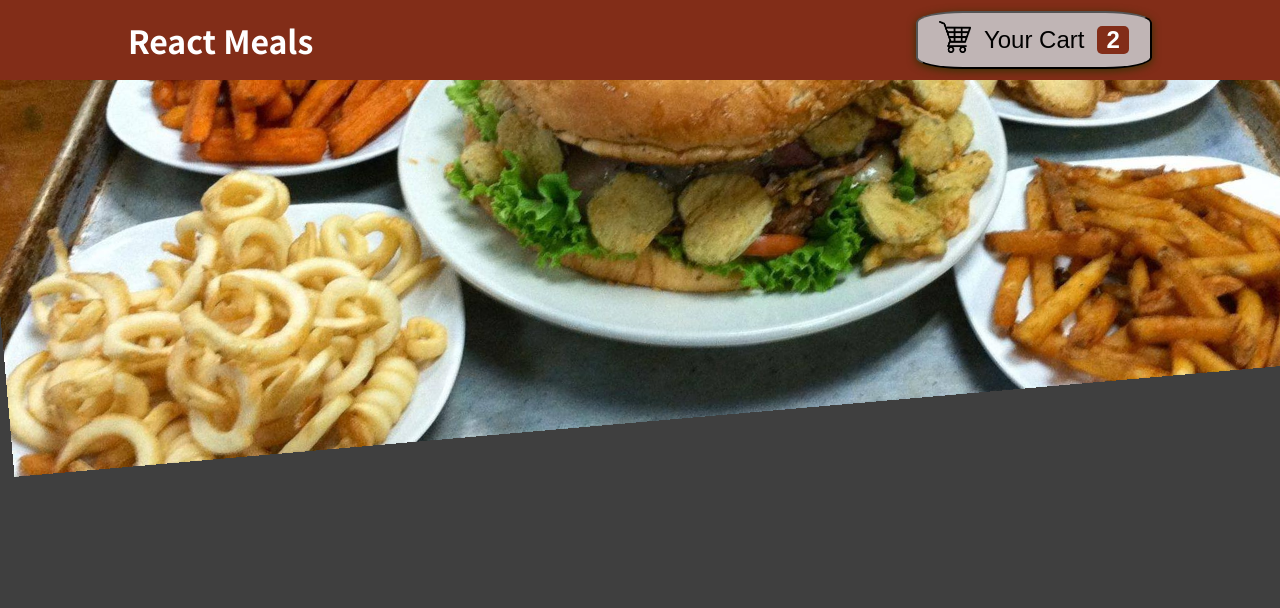
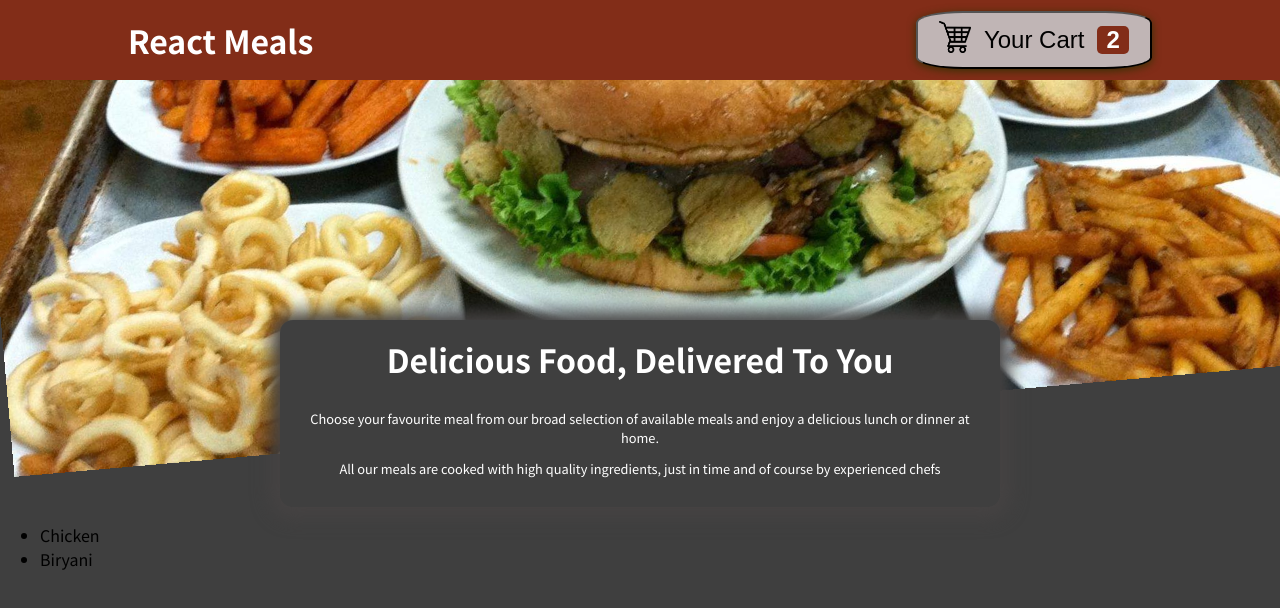
Before and after one commit to SanOP360/restuarantApp, a React (Create React App) app: page / in a window 1280 px wide. Shown: the top 608 px of the page. Built offline with nearby package versions, Linux system fonts and the light colour scheme.

Commit message:
added meal summary in the app

```diff
--- a/src/App.js
+++ b/src/App.js
@@ -1,11 +1,14 @@
 import React,{Fragment} from 'react'
 
 import Header from './components/Layout/Header';
-
+import Meals from './components/Meals/Meals';
 function App() {
   return (
     <Fragment>
       <Header/>
+      <main>
+          <Meals/>
+      </main>
     </Fragment>
 
   );
--- a/src/components/Layout/Header.js
+++ b/src/components/Layout/Header.js
@@ -11,7 +11,9 @@ const Header=(props)=>{
        </header>
 
        <div className={classes['main-image']}>
-        <img src={meals} alt="A tanle full of delicious food" />
+        <img src={meals} alt="A full of delicious food" />
+
+
        </div>
 
     </Fragment>
--- a/src/components/Layout/Header.module.css
+++ b/src/components/Layout/Header.module.css
@@ -27,4 +27,5 @@
     height:100%;
     object-fit: cover;
     transform:rotateZ(-5deg) translateY(-4rem) translateZ(-2rem);
+    z-index: 2;
 }
--- /dev/null
+++ b/src/components/Meals/AvailableMeals.js
@@ -0,0 +1,31 @@
+import React from "react";
+import classes from "./AvailableMeals.module.css";
+
+const DummyMeals = [
+  {
+    id: "m1",
+    name: "Chicken",
+    description: "Finest Chicken",
+    price: 344,
+  },
+  {
+    id: "m2",
+    name: "Biryani",
+    description: "Finest Biryani",
+    price: 3443,
+  },
+];
+
+const AvailableMeals = () => {
+  const mealsList = DummyMeals.map((meal) => (
+    <li key={meal.id}>{meal.name}</li>
+  ));
+
+  return (
+    <section className={classes.meals}>
+      <ul>{mealsList}</ul>
+    </section>
+  );
+};
+
+export default AvailableMeals;
--- /dev/null
+++ b/src/components/Meals/Meals.js
@@ -0,0 +1,16 @@
+import React, { Fragment } from 'react'
+import MealsSummary from './MealsSummary';
+import AvailableMeals from './AvailableMeals';
+
+const Meals=()=>{
+    return(
+
+        <Fragment>
+
+            <MealsSummary/>
+            <AvailableMeals/>
+        </Fragment>
+    )
+}
+
+export default Meals
--- /dev/null
+++ b/src/components/Meals/MealsSummary.js
@@ -0,0 +1,23 @@
+import React from 'react'
+
+
+import classes from './MealsSummary.module.css';
+
+const MealsSummary=()=>{
+    return (
+      <section className={classes.summary}>
+        <h2>Delicious Food, Delivered To You</h2>
+
+        <p>
+          Choose your favourite meal from our broad selection of available meals
+          and enjoy a delicious lunch or dinner at home.
+        </p>
+        <p>
+          All our meals are cooked with high quality ingredients, just in time
+          and of course by experienced chefs
+        </p>
+      </section>
+    );
+}
+
+export default MealsSummary
--- /dev/null
+++ b/src/components/Meals/MealsSummary.module.css
@@ -0,0 +1,24 @@
+.summary{
+    text-align: center;
+    max-width: 45rem;
+    width:90%;
+    margin:auto;
+    margin-top:-10rem;
+    position: relative;
+    background-color: #3f3f3f;
+    color:white;
+    border-radius: 13px;
+    padding:1rem;
+    box-shadow: 0 1px 18px 10px rgb(70, 67, 67,78);
+
+
+}
+
+.summary h2{
+    font-size: 2rem;
+    margin-top: 0;
+}
+.summary p{
+    font-size: 0.8rem;
+    color:white;
+}
```
Also changed, not shown: src/components/Meals/AvailableMeals.module.css (added).
